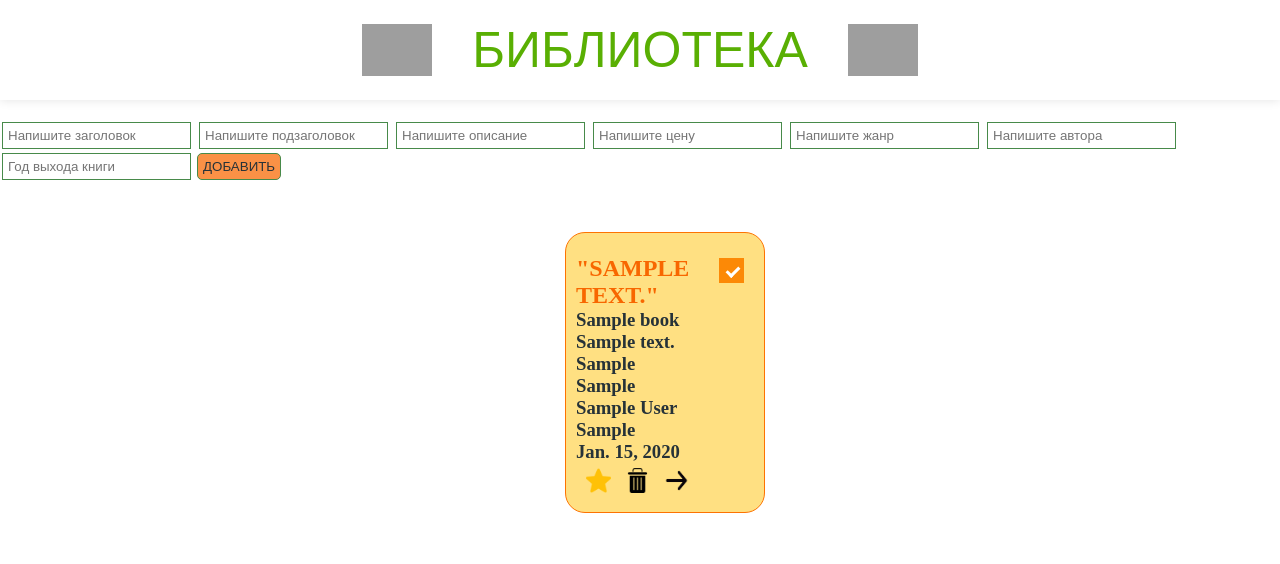
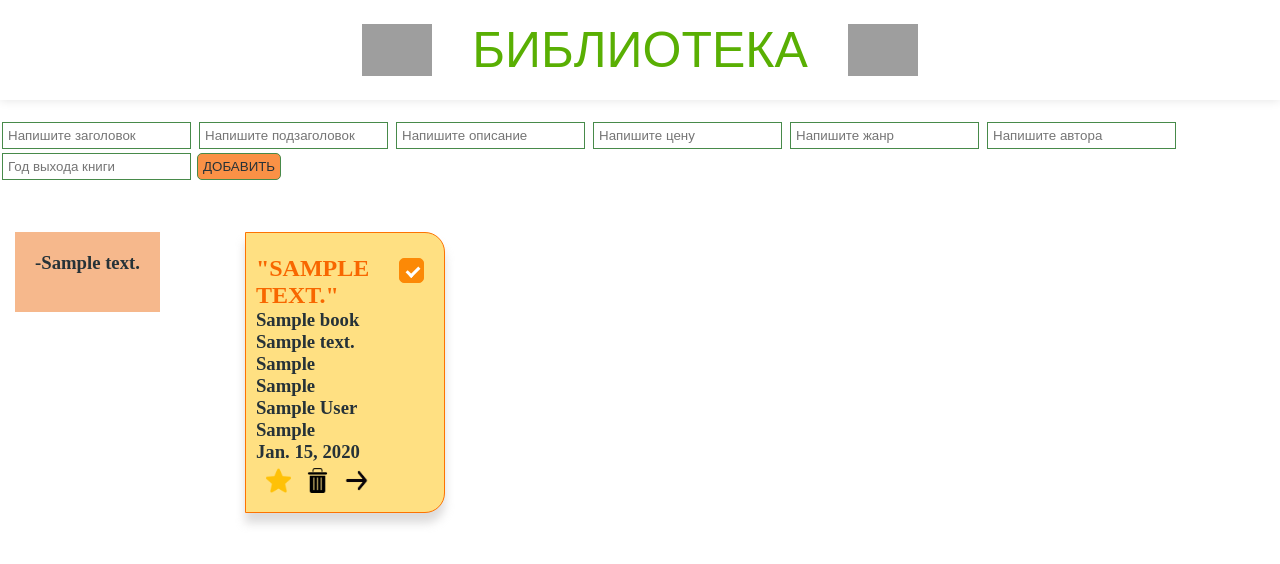
Before and after one commit to urijuk/todopython, a Django app: page /books/ in a window 1280 px wide. Shown: the top 564 px of the page. Run offline with Django 3.2, Linux system fonts and the light colour scheme; tables that the repository leaves empty hold one stand-in row (values such as "Sample post"); grey boxes are pictures that could not be loaded.

Commit message:
added blok tema

```diff
--- a/main/static/styles/book.css
+++ b/main/static/styles/book.css
@@ -11,8 +11,9 @@
     padding: 10px;
     border: 1px solid rgb(1, 112, 16);
     width: 200px;
-    border-radius: 20px;
+    border-radius: 0px 20px 20px 0px;
     background-color: lightgreen;
+    box-shadow: 0px 10px 10px 0px rgba(168, 167, 167, 0.404);
 
 }
 
@@ -77,7 +78,20 @@ button{
     color: rgb(89, 175, 3);
     font-family: Arial, Helvetica, sans-serif;
     z-index: 3;
+    text-decoration: none;
 }
+.head a{
+    height: 100px;
+    font-size: 50px;
+    display: flex;
+    align-items: center;
+    justify-content: center;
+    color: rgb(89, 175, 3);
+    font-family: Arial, Helvetica, sans-serif;
+    z-index: 3;
+    text-decoration: none;
+}
+
 .imgbook{
     width: 70px;
     margin: 40px;
@@ -98,3 +112,13 @@ button{
 .book{
     padding-left: 20px;
 }
+.tema{
+    background-color: #f5b07fe5;
+    width: max-content;
+    max-height: max-content;
+    margin: 50px 15px;
+    padding: 20px;
+}
+.with{
+    display: flex;
+}
--- a/main/static/styles/checkbook.css
+++ b/main/static/styles/checkbook.css
@@ -29,6 +29,7 @@
     width: 25px;
     background-color: rgb(245, 242, 238);
     border: 1px solid rgb(252, 137, 6);
+    border-radius: 5px;
   }
 
   /* When the checkbox is checked, add a blue background */
--- a/main/static/styles/checkbox.css
+++ b/main/static/styles/checkbox.css
@@ -28,11 +28,14 @@
   height: 25px;
   width: 25px;
   background-color: rgb(255, 255, 255);
+  border-radius: 5px;
+
 }
 
 /* When the checkbox is checked, add a blue background */
-.checkbox_container input:checked ~ .checkmark {
+.checkbox_container input:checked + .checkmark {
   background-color: #2196F3;
+
 }
 
 /* Create the checkmark/indicator (hidden when not checked) */
--- a/main/templates/books.html
+++ b/main/templates/books.html
@@ -28,9 +28,14 @@
             <input class="create_input" type="text" placeholder="Год выхода книги" name="book.year" />
             <button id="create_button">Добавить</button>
         </form>
-        <div class="back"></div>
     </div>
-
+    <div class="with">
+        <div class="tema">
+            {% for tema in books_list %}
+            <h3>-{{ tema.text }}</h3><br>
+            {% endfor %}
+        </div>
+        <div class="added">
             <div class="book_container">
                 {% for book in books_list %}
                 <div class="box_book
@@ -65,7 +70,8 @@
                 </div>
                 {% endfor %}
             </div>
-
+        </div>
+    </div>
 </body>
 
 </html>
```
Also changed, not shown: main/templates/bookmore.html (+5 -3 lines), main/views.py (line endings or trailing spaces), todo/urls.py (line endings or trailing spaces). Lines whose indentation alone changed are shown as unchanged.
